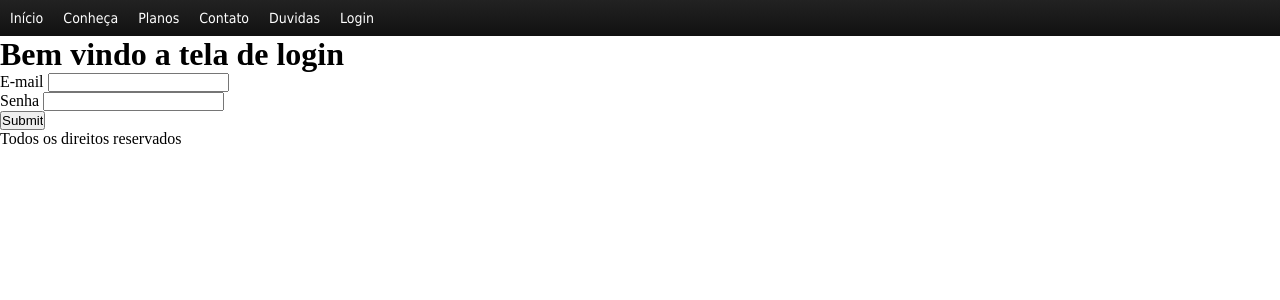
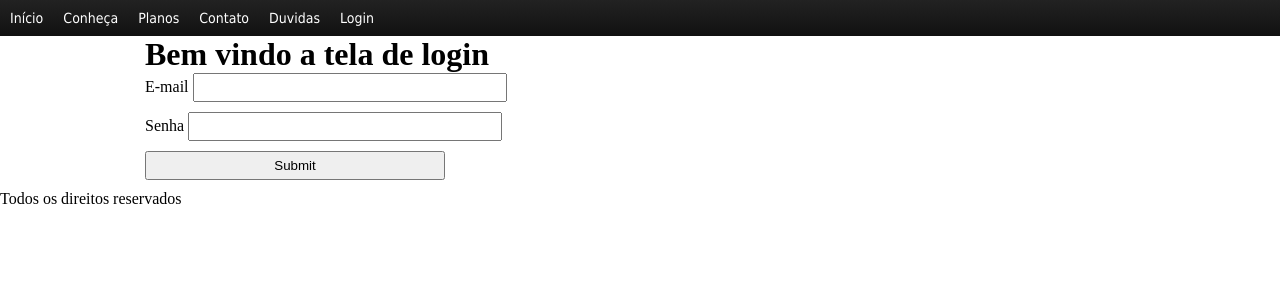
Before and after one commit to MichelSousa/Gerenciador, a PHP site: page /framework2/login/logar in a window 1280 px wide. Shown: the top 300 px of the page. Run offline with PHP 8.4, Linux system fonts and the light colour scheme.

Commit message:
alter page login

```diff
--- a/app/view/login.phtml
+++ b/app/view/login.phtml
@@ -3,14 +3,15 @@
 <head>
 <meta http-equiv="Content-Type" content="text/html; charset=utf-8" />
 <title>Gerenciador</title>
+<link rel="stylesheet" href="<?php $this->BaseUrl()?>/framework2/web/css/style.css"  type="text/css" media="all">
 </head>
 
 <body>
 
 <?php require_once 'menu.phtml';?>  <!--- INCLUDE DO MENU  --->
 
- <h1><?= $view_titulo ?></h1>
-
+ <div id="wrap-login">
+ 	 <h1><?= $view_titulo ?></h1>
    <div id="formulario">
 	  <form method="post">
 	    <label>E-mail</label>
@@ -20,7 +21,7 @@
 	    <input type="submit" name="enviar" />
 	 </form>
    </div>
-
+</div>
 <?php require_once 'footer.phtml';?><!--- INCLUDE DO RODAPE  --->
 
 <tr bgcolor=""></tr>
--- a/web/css/style.css
+++ b/web/css/style.css
@@ -13,7 +13,16 @@ body{
 	background: #fff;
 }
 
+#wrap-login{
+	width:990px;
+	margin:0 auto;
+}
 
+#wrap-login input{
+	padding:5px;
+	width:300px;
+	margin-bottom: 10px;
+}
 /*FORMATAÇÃO TOPO*/
 
 #menu-top{
```
